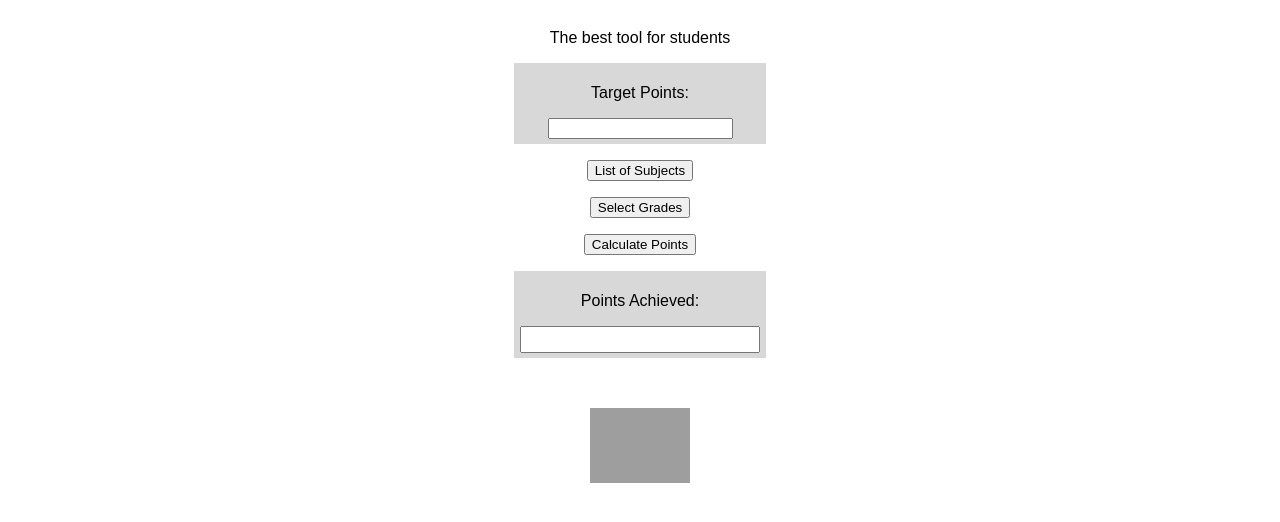
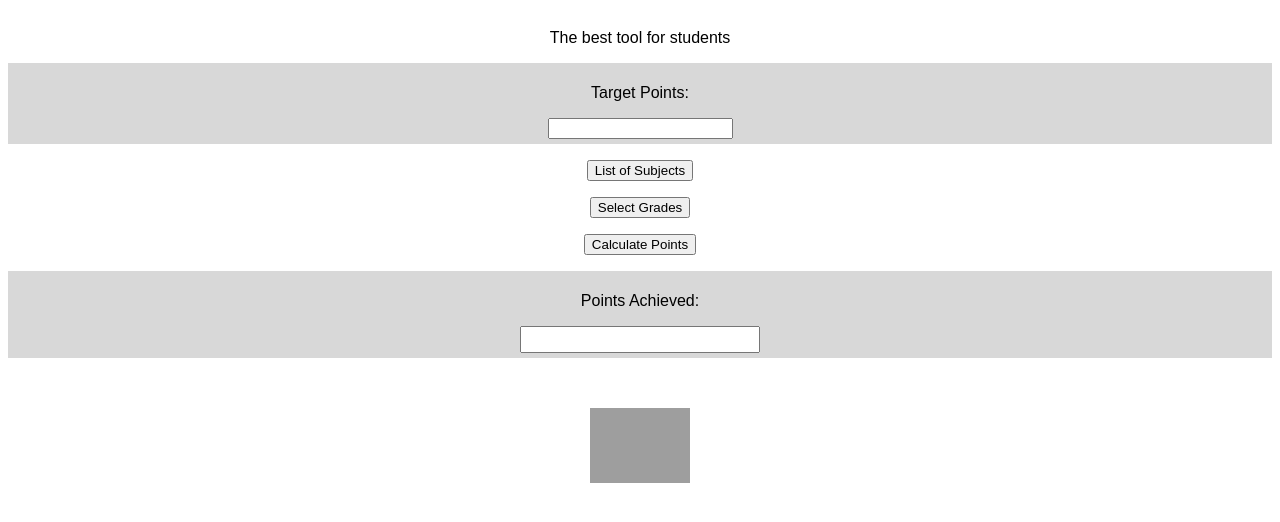
Before and after one commit to Gonzalo31/collegepoints, a plain HTML site: page index.html in a window 1280 px wide. Shown: the part 90-612 px from the top of the page. Drawn offline with Linux system fonts and the light colour scheme; grey boxes are pictures that could not be loaded.

Commit message:
Update college.css

```diff
--- a/college.css
+++ b/college.css
@@ -29,6 +29,4 @@ h1 {
 #box {
 	background-color:#D8D8D8;
 	padding: 5px;
-	margin-left: 40%;
-	margin-right: 40%;
 }
```
